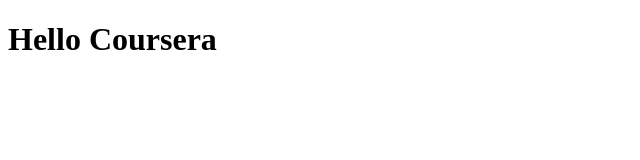
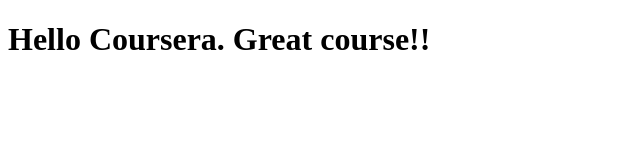
Before and after one commit to robertodb1/coursera-test, a plain HTML site: page site/index.html in a window 1280 px wide. Shown: the whole page, without its empty margins (0-640 px from the left). Drawn offline with Linux system fonts and the light colour scheme.

Commit message:
test change

```diff
--- a/site/index.html
+++ b/site/index.html
@@ -4,6 +4,6 @@
 	<title>Hello Coursera!</title>
 </head>
 <body>
-	<h1>Hello Coursera</h1>
+	<h1>Hello Coursera. Great course!!</h1>
 </body>
 </html>
```
